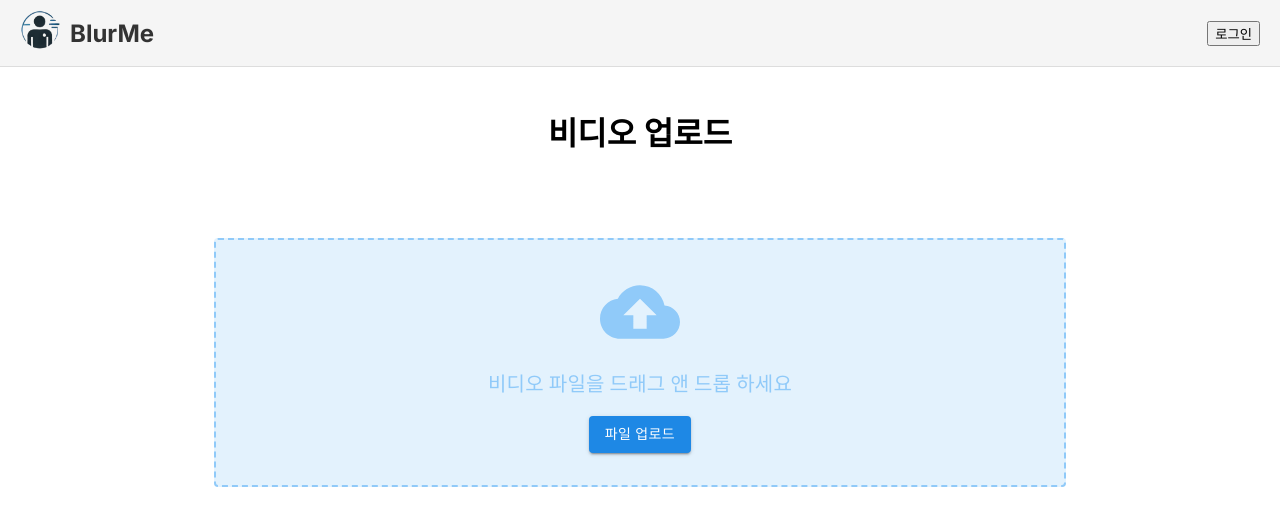
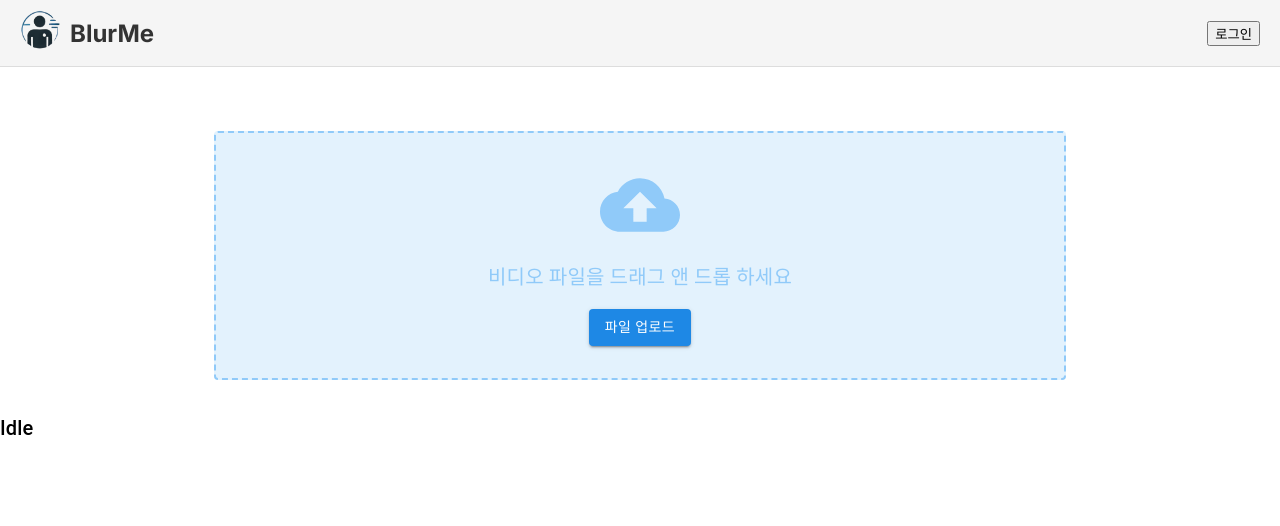
Before and after one commit to KangHyup/Visual_Vendors_Front, a Next.js app: page / in a window 1280 px wide. Shown: the top 526 px of the page. Built offline with nearby package versions, Linux system fonts and the light colour scheme; no server answers.

Commit message:
영상파일 업로드 구현

```diff
--- a/app/page.js
+++ b/app/page.js
@@ -1,16 +1,16 @@
 'use client';
 
 import DragAndDropUploader from '../components/DragAndDropUploader';
+import { uploadVideo } from '../utils/uploadVideo';
 import ProgressBar from '../components/ProgressBar';
-import { uploadVideo } from '../utils/uploadVideo';
-import { useProgress } from '../hooks/useProgress'; // 로딩 상태를 관리하는 커스텀 훅
+import { useProgress } from '../hooks/useProgress';
 
 export default function Home() {
-    const progress = useProgress(); // 진행률 상태 가져오기
+    const progress = useProgress();
 
     const handleFileUpload = async (file) => {
         try {
-            await uploadVideo(file, ['Head', 'Torso', 'Upper_Legs'], 10); // 업로드할 파일과 파라미터
+            await uploadVideo(file, ['Head', 'Torso', 'Upper_Legs'], 10);
             alert('비디오 업로드가 성공적으로 완료되었습니다!');
         } catch (error) {
             alert(`비디오 업로드에 실패했습니다: ${error.message}`);
@@ -18,8 +18,7 @@ export default function Home() {
     };
 
     return (
-        <main style={{ display: 'flex', flexDirection: 'column', alignItems: 'center', padding: '20px' }}>
-            <h1 style={{ textAlign: 'center', marginBottom: '20px' }}>비디오 업로드</h1>
+        <main>
             <DragAndDropUploader onFileUpload={handleFileUpload} />
             <ProgressBar progress={progress} />
         </main>
--- a/components/ProgressBar.js
+++ b/components/ProgressBar.js
@@ -1,35 +1,22 @@
-import React from 'react';
-import { LinearProgress, Box, Typography } from '@mui/material';
+import React from "react";
+import { LinearProgress, Typography, Box } from "@mui/material";
 
 const ProgressBar = ({ progress }) => {
-    if (!progress || progress.status === 'idle') {
-        return null; // 로딩 중이 아닐 때 ProgressBar 숨김
-    }
-
-    const { current_frame, total_frames } = progress;
-
-    // 진행률 계산
-    const percentage = total_frames
-        ? Math.round((current_frame / total_frames) * 100)
-        : 0;
+    const { status, current_frame, total_frames } = progress;
+    const percentage = total_frames > 0 ? (current_frame / total_frames) * 100 : 0;
 
     return (
-        <Box sx={{ width: '100%', mt: 4 }}>
-            <Typography variant="body1" sx={{ mb: 1, color: '#90caf9' }}>
-                처리 진행률: {percentage}% ({current_frame}/{total_frames} 프레임)
+        <Box sx={{ width: "100%", mt: 4 }}>
+            <Typography variant="h6" sx={{ mb: 2 }}>
+                {status === "processing"
+                    ? `Processing... ${current_frame} of ${total_frames} frames`
+                    : status === "completed"
+                    ? "Processing complete!"
+                    : "Idle"}
             </Typography>
-            <LinearProgress
-                variant="determinate"
-                value={percentage}
-                sx={{
-                    height: 10,
-                    borderRadius: 5,
-                    backgroundColor: '#e3f2fd',
-                    '& .MuiLinearProgress-bar': {
-                        backgroundColor: '#1e88e5',
-                    },
-                }}
-            />
+            {status === "processing" && (
+                <LinearProgress variant="determinate" value={percentage} />
+            )}
         </Box>
     );
 };
--- a/hooks/useProgress.js
+++ b/hooks/useProgress.js
@@ -9,7 +9,7 @@ export const useProgress = () => {
     });
 
     useEffect(() => {
-        const eventSource = new EventSource("/api/progress-video");
+        const eventSource = new EventSource("/api/progress");
 
         eventSource.onmessage = (event) => {
             const data = JSON.parse(event.data);
--- a/package.json
+++ b/package.json
@@ -18,7 +18,6 @@
     "multer": "^1.4.5-lts.1",
     "next": "14.2.4",
     "next-auth": "^4.24.7",
-    "next-connect": "^1.0.0",
     "path": "^0.12.7",
     "react": "^18",
     "react-dom": "^18"
--- a/pages/api/process-video.js
+++ b/pages/api/process-video.js
@@ -1,25 +1,25 @@
 import multer from "multer";
-import nextConnect from "next-connect";
 import { validateFile } from "../../utils/fileValidation";
 import { processVideo } from "../../utils/videoProcessor";
 
+// Multer 설정
 const upload = multer({ dest: "uploads/" });
 
-const apiRoute = nextConnect({
-  onError: (err, req, res) => {
+export const config = {
+  api: {
+    bodyParser: false, // Multer 사용 시 필요
+  },
+};
+
+export default async function handler(req, res) {
+  if (req.method === "POST") {
+    // Multer를 직접 사용하여 파일 업로드 처리
+    upload.single("file")(req, res, async (err) => {
+      if (err) {
         console.error(err);
-    res.status(500).json({ error: "Internal Server Error" });
-  },
-  onNoMatch: (req, res) => {
-    res.status(405).json({ error: "Method Not Allowed" });
-  },
-});
+        return res.status(500).json({ error: "File upload failed." });
+      }
 
-// Multer 미들웨어 추가
-apiRoute.use(upload.single("file"));
-
-// POST 요청 처리
-apiRoute.post(async (req, res) => {
       try {
         const file = req.file;
         const { parts, rate } = req.body;
@@ -30,17 +30,14 @@ apiRoute.post(async (req, res) => {
         // 비디오 처리 호출
         await processVideo(file, parts, rate);
 
-    res.status(200).json({ message: "Video processing started successfully." });
+        return res.status(200).json({ message: "Video processing started successfully." });
       } catch (error) {
         console.error(error);
-    res.status(500).json({ error: error.message || "Failed to process video" });
+        return res.status(500).json({ error: error.message || "Failed to process video" });
       }
     });
-
-export default apiRoute;
-
-export const config = {
-  api: {
-    bodyParser: false, // Multer 사용 시 필요
-  },
-};
+  } else {
+    // 잘못된 HTTP 메서드 처리
+    res.status(405).json({ error: "Method Not Allowed" });
+  }
+}
--- a/utils/fileValidation.js
+++ b/utils/fileValidation.js
@@ -8,10 +8,10 @@ export const validateFile = (file) => {
     const fileExtension = file.originalname.slice(file.originalname.lastIndexOf(".")).toLowerCase();
 
     if (!allowedExtensions.includes(fileExtension)) {
-    throw new Error("Invalid file format");
+    throw new Error("파일 확장자가 이상하오");
     }
 
     if (file.size > maxSizeInBytes) {
-    throw new Error("File size exceeds 500MB limit");
+    throw new Error("파일 크기가 너무 크오");
     }
 };
--- a/utils/uploadVideo.js
+++ b/utils/uploadVideo.js
@@ -20,7 +20,7 @@ export const uploadVideo = async (file, parts, rate) => {
     formData.append('rate', rate);
 
     try {
-        const response = await fetch('/api/process-video', {
+        const response = await fetch('http://localhost:8080/process-video', {
             method: 'POST',
             body: formData,
         });
```
Also changed, not shown: 2 other files (tests, documents, lock files or other folders). Lines whose indentation alone changed are shown as unchanged.
